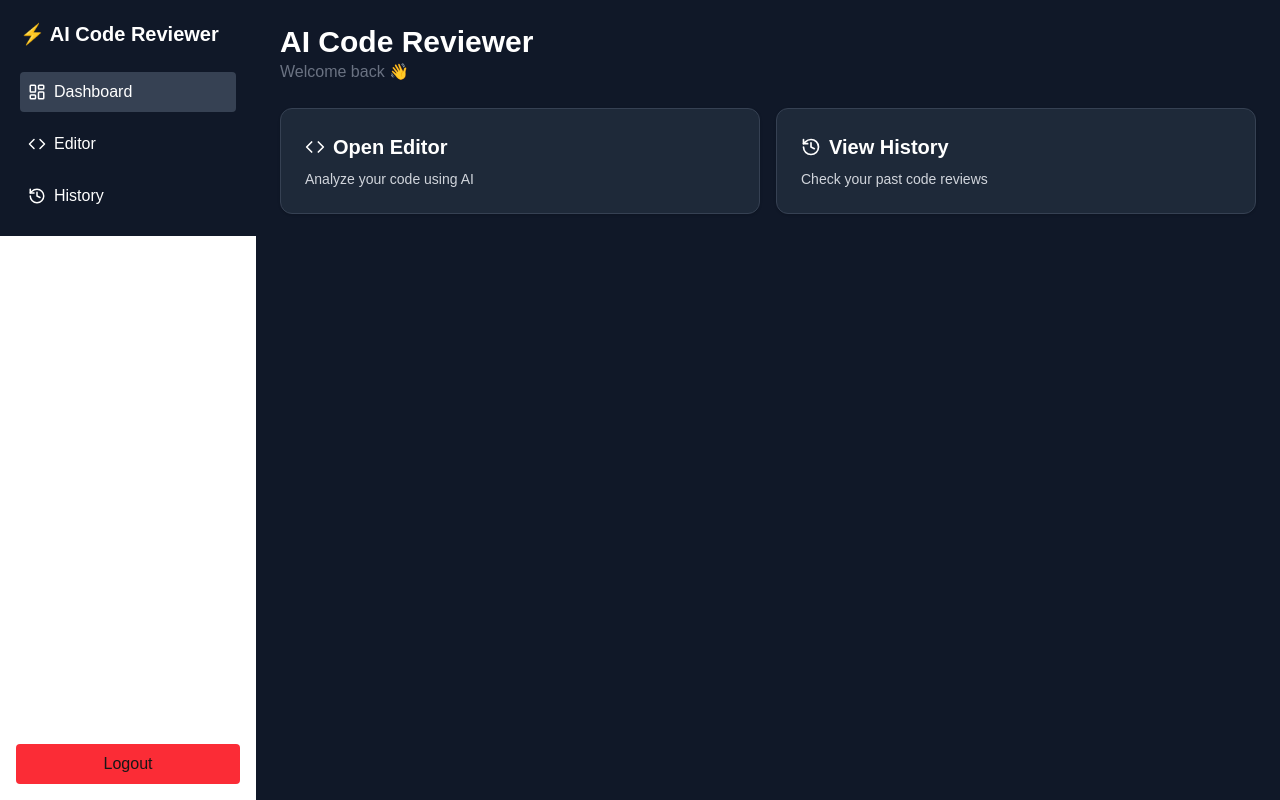
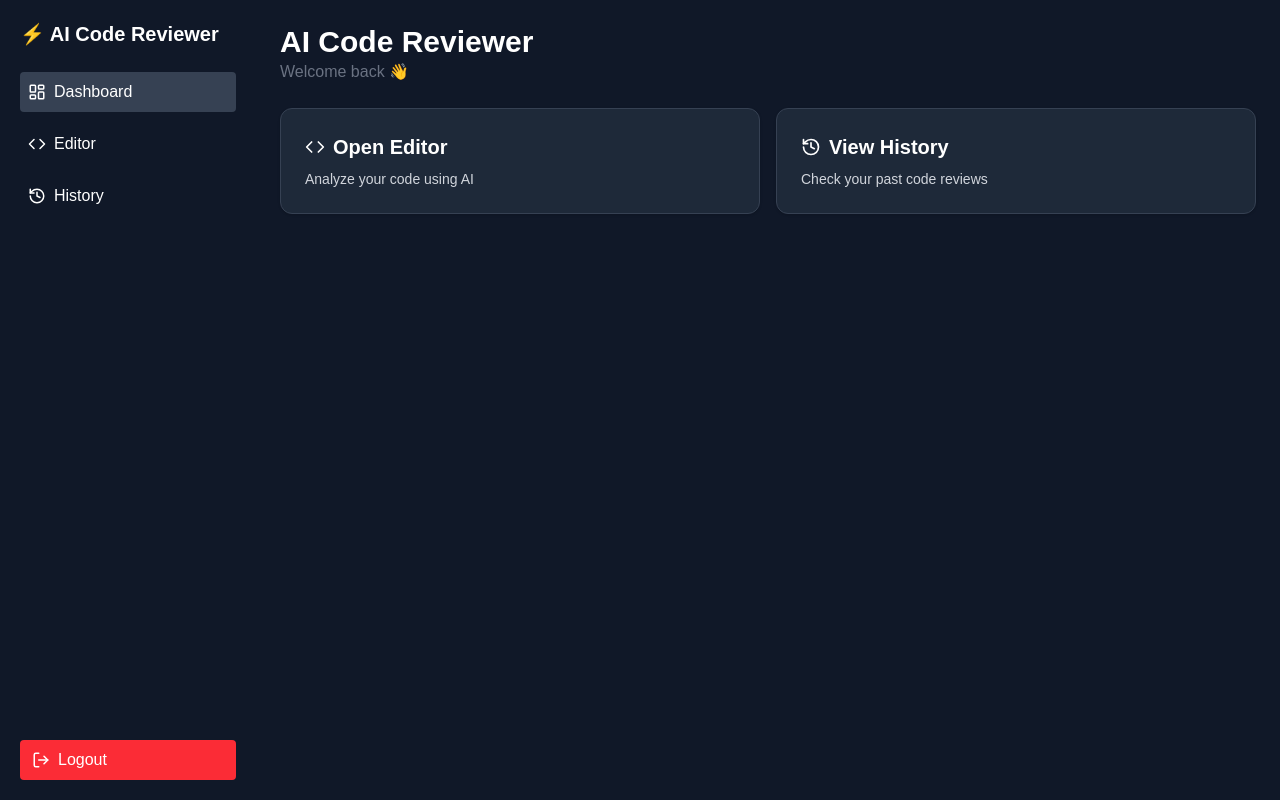
Before and after one commit to jaiteshg/AI-Code-Reviewer, a Next.js app: page /dashboard in a window 1280 px wide. Built offline with nearby package versions, Linux system fonts and the light colour scheme; no server answers.

Commit message:
feat: enhance dashboard layout with sidebar logout button and improve link transitions

```diff
--- a/src/app/dashboard/layout.tsx
+++ b/src/app/dashboard/layout.tsx
@@ -27,14 +27,6 @@ export default function DashboardLayout({ children }: { children: ReactNode }) {
       {/* Sidebar */}
       <div className="flex flex-col justify-between">
         <Sidebar />
-
-        {/* Logout button */}
-        <button
-          onClick={() => signOut()}
-          className="m-4 bg-red-500 hover:bg-red-600 px-3 py-2 rounded transition"
-        >
-          Logout
-        </button>
       </div>
 
       {/* Main content */}
--- a/src/app/dashboard/page.tsx
+++ b/src/app/dashboard/page.tsx
@@ -14,7 +14,7 @@ export default function DashboardPage() {
 
         <Link
           href="/dashboard/editor"
-          className="rounded-xl border border-gray-700 p-6 bg-gray-800 shadow hover:shadow-lg hover:bg-gray-700 transition"
+          className="rounded-xl border border-gray-700 p-6 bg-gray-800 shadow hover:shadow-lg hover:bg-gray-700 hover:scale-[1.02] transition"
         >
           <h2 className="text-xl font-semibold flex items-center gap-2">
             <Code size={20} />
@@ -27,7 +27,7 @@ export default function DashboardPage() {
 
         <Link
           href="/dashboard/history"
-          className="rounded-xl border border-gray-700 p-6 bg-gray-800  shadow hover:shadow-lg hover:bg-gray-700 transition"
+          className="rounded-xl border border-gray-700 p-6 bg-gray-800  shadow hover:shadow-lg hover:bg-gray-700 hover:scale-[1.02] transition"
         >
           <h2 className="text-xl font-semibold flex items-center gap-2">
             <History size={20} />
--- a/src/components/HistoryPanel.tsx
+++ b/src/components/HistoryPanel.tsx
@@ -21,7 +21,7 @@ export default function HistoryPanel({ history, onSelect }: HistoryPanelProps) {
       )}
 
       <div className="space-y-2">
-        {history.map((item, i) => (
+        {(history || []).map((item, i) => (
           <div
             key={i}
             onClick={() => onSelect(item)}
--- a/src/components/ResultCards/BugsCard.tsx
+++ b/src/components/ResultCards/BugsCard.tsx
@@ -15,7 +15,7 @@ export default function BugsCard({ bugs, darkMode }: BugsCardProps) {
       <h2 className="font-bold mb-2">🐞 Bugs</h2>
 
       <ul className="list-disc pl-5 space-y-1 text-sm">
-        {bugs.map((bug, i) => (
+        {(bugs || []).map((bug, i) => (
           <li key={i}>{bug}</li>
         ))}
       </ul>
--- a/src/components/ResultCards/ImprovementsCard.tsx
+++ b/src/components/ResultCards/ImprovementsCard.tsx
@@ -3,22 +3,19 @@ type ImprovementsCardProps = {
   darkMode: boolean;
 };
 
-export default function ImprovementsCard({
-  improvements,
-  darkMode,
-}: ImprovementsCardProps) {
+export default function ImprovementsCard({ improvements, darkMode }: ImprovementsCardProps) {
   return (
     <div
       className={`p-4 rounded-lg shadow h-full hover:scale-[1.02] transition ${
         darkMode
-          ? "bg-yellow-500/10 text-yellow-300 border border-yellow-500/20"
-          : "bg-yellow-50 text-yellow-800 border border-yellow-200"
+          ? "bg-green-500/10 text-green-300 border border-green-500/20"
+          : "bg-green-50 text-green-800 border border-green-200"
       }`}
     >
       <h2 className="font-bold mb-2">✨ Improvements</h2>
 
       <ul className="list-disc pl-5 space-y-1 text-sm">
-        {improvements.map((imp, i) => (
+        {(improvements || []).map((imp, i) => (
           <li key={i}>{imp}</li>
         ))}
       </ul>
--- a/src/components/Sidebar.tsx
+++ b/src/components/Sidebar.tsx
@@ -2,7 +2,8 @@
 
 import Link from "next/link";
 import { usePathname } from "next/navigation";
-import { LayoutDashboard, Code, History } from "lucide-react";
+import { LayoutDashboard, Code, History, LogOut } from "lucide-react";
+import { signOut } from "next-auth/react";
 
 export default function Sidebar() {
   const pathname = usePathname();
@@ -13,7 +14,10 @@ export default function Sidebar() {
     }`;
 
   return (
-    <aside className="w-64 bg-gray-900 text-white p-5">
+    <aside className="w-64 h-screen bg-gray-900 text-white p-5 flex flex-col justify-between">
+
+      {/* Top */}
+      <div>
         <h2 className="text-xl font-bold mb-6">⚡ AI Code Reviewer</h2>
 
         <nav className="flex flex-col gap-3">
@@ -29,6 +33,15 @@ export default function Sidebar() {
             <History size={18} /> History
           </Link>
         </nav>
+      </div>
+
+      {/* Bottom */}
+      <button
+        onClick={() => signOut()}
+        className="flex items-center gap-2 bg-red-500 hover:bg-red-600 px-3 py-2 rounded transition"
+      >
+        <LogOut size={18} /> Logout
+      </button>
     </aside>
   );
 }
```
Lines whose indentation alone changed are shown as unchanged.
